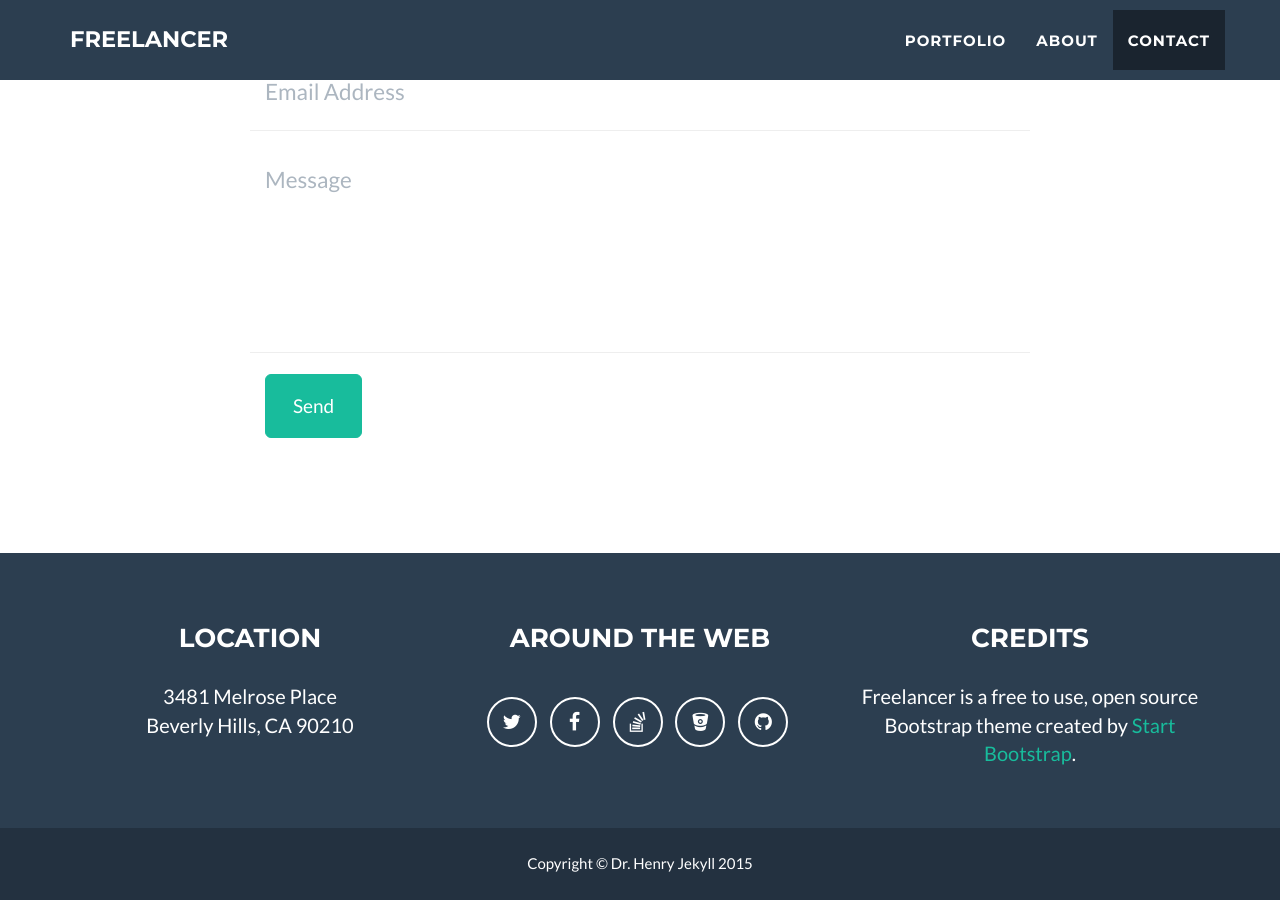
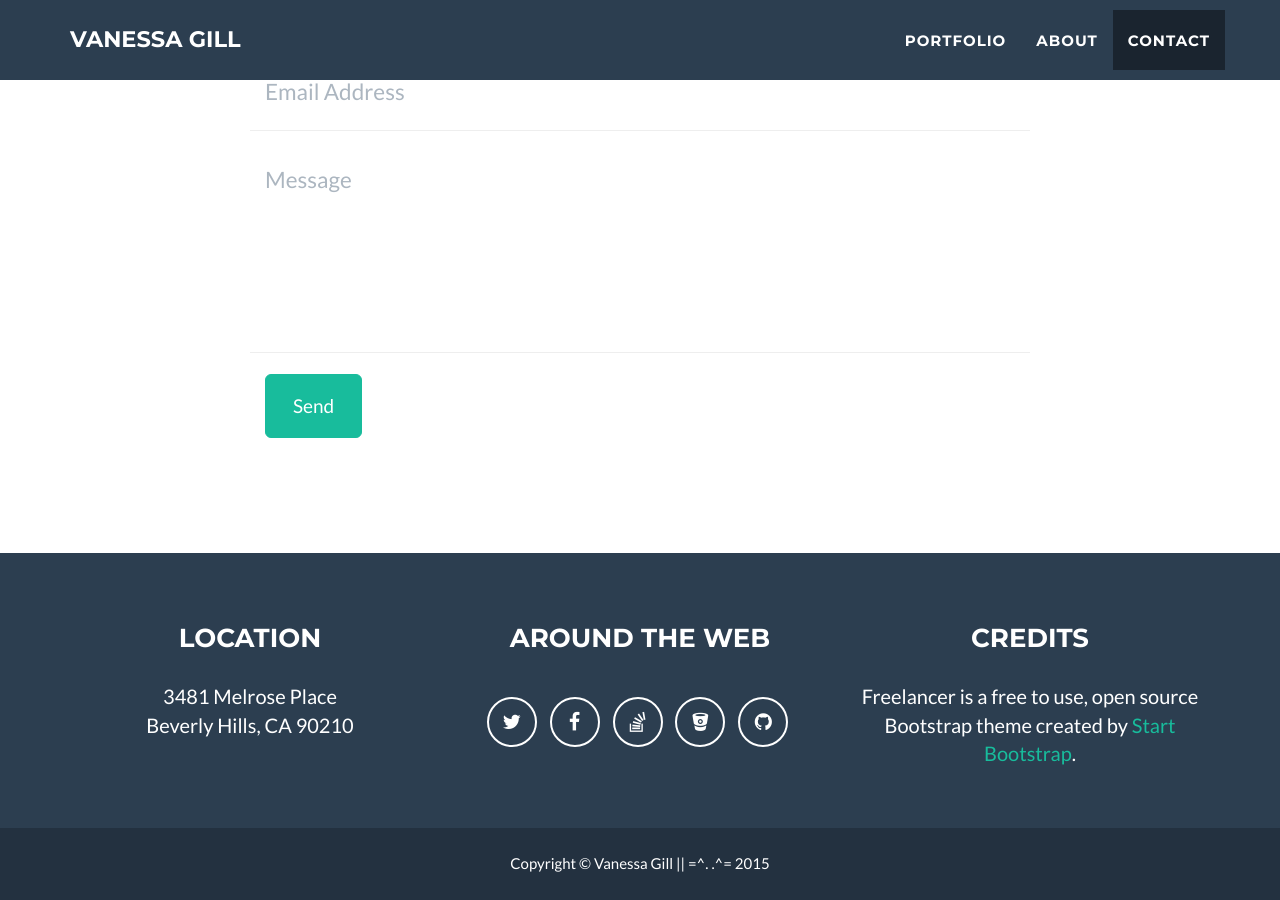
Before and after one commit to cnvrsepnk/cnvrsepnk.github.io, a Jekyll site: the page built from index.html, in a window 1280 px wide and 900 px high, scrolled down 2485 px. Built offline with Jekyll 4.4.1, drawn with Linux system fonts in a browser that asks for light colours; some of the changed text lies outside the part shown.

Commit message:
updated config file

```diff
--- a/_config.yml
+++ b/_config.yml
@@ -1,7 +1,7 @@
 # Site settings
-title: Freelancer
-email: your-email@domain.com
-url: https://example.github.io
+title: Vanessa Gill
+email: vanessa.a.gill@gmail.com
+url: https://cnvrsepnk.github.io
 description: "Write an awesome description for your new site here. You can edit this line in _config.yml. It will appear in your document head meta (for Google search results) and in your feed.xml site description."
 
 # Contact form: comment the line below if you want to stick with the default PHP contact form
@@ -15,7 +15,7 @@ color:
 
 # Footer settings
 footer:
-  copyright: Dr. Henry Jekyll
+  copyright: Vanessa Gill || =^. .^=
   location: Location
   social: Around the Web
   credits: Credits
```
